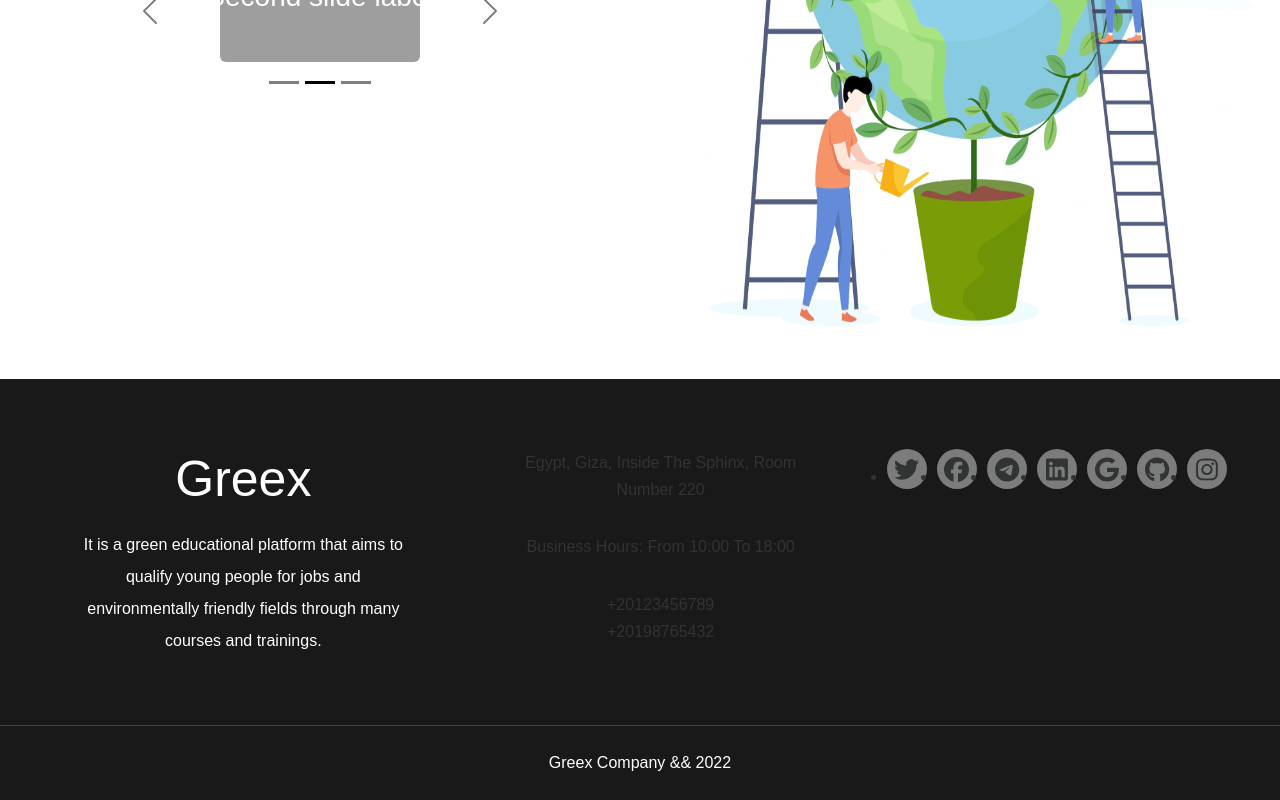
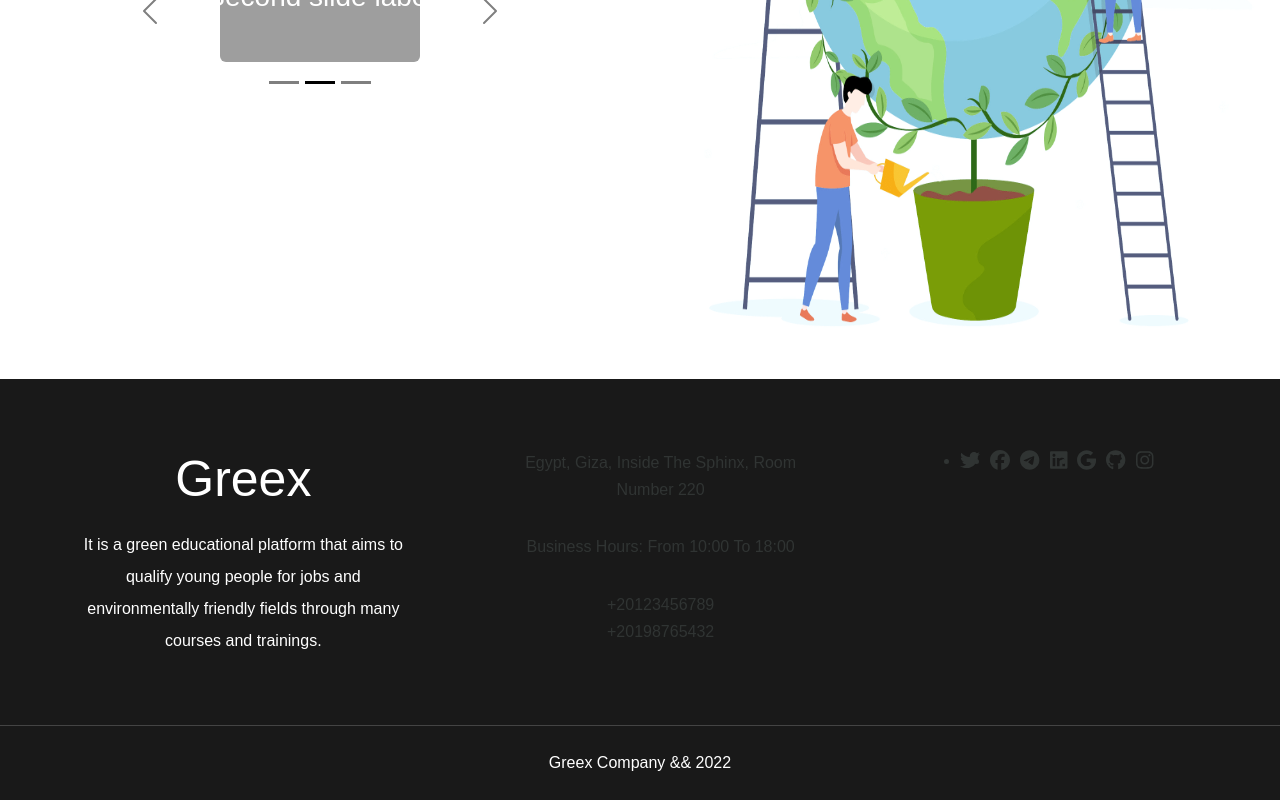
Before and after one commit to momen882001/Greex_Website, a React (Create React App) app: page / in a window 1280 px wide. Shown: the part 1349-2149 px from the top of the page. Built offline with nearby package versions, Linux system fonts and the light colour scheme; grey boxes are pictures that could not be loaded.

Commit message:
Deleted A

```diff
--- a/src/Components/Home/Footer/Footer.jsx
+++ b/src/Components/Home/Footer/Footer.jsx
@@ -46,39 +46,25 @@ function Footer() {
 
             <ul class="social">
               <li>
-                <a href="#" class="twitter">
                   <FontAwesomeIcon icon={faTwitter} color="white" size="lg" />
-                </a>
               </li>
               <li>
-                <a href="https://m.facebook.com/110393818263138/" class="facebook">
                   <FontAwesomeIcon icon={faFacebook} color="white" size="lg" />
-                </a>
               </li>
               <li>
-                <a href="#" class="telegram">
                   <FontAwesomeIcon icon={faTelegram} color="white" size="lg" />
-                </a>
               </li>
               <li>
-                <a href="#" class="linkedin">
                   <FontAwesomeIcon icon={faLinkedin} color="white" size="lg" />
-                </a>
               </li>
               <li>
-                <a href="#" class="google">
                   <FontAwesomeIcon icon={faGoogle} size="lg" />
-                </a>
               </li>
               <li>
-                <a href="#" class="github">
                   <FontAwesomeIcon icon={faGithub} color="white" size="lg" />
-                </a>
               </li>
               <li>
-                <a href="#" class="instgram">
                   <FontAwesomeIcon icon={faInstagram} color="white" size="lg" />
-                </a>
               </li>
             </ul>
           </div>
```
